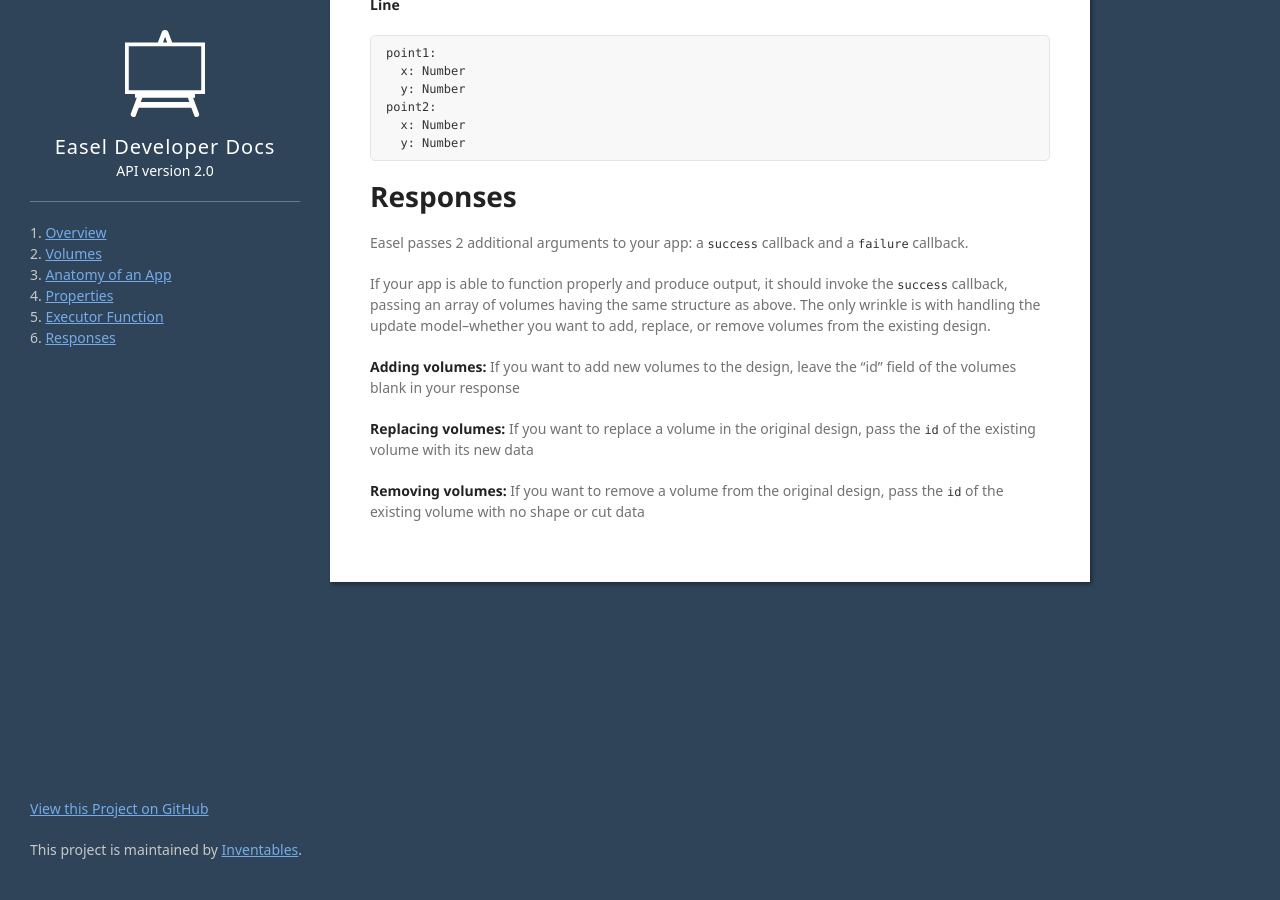
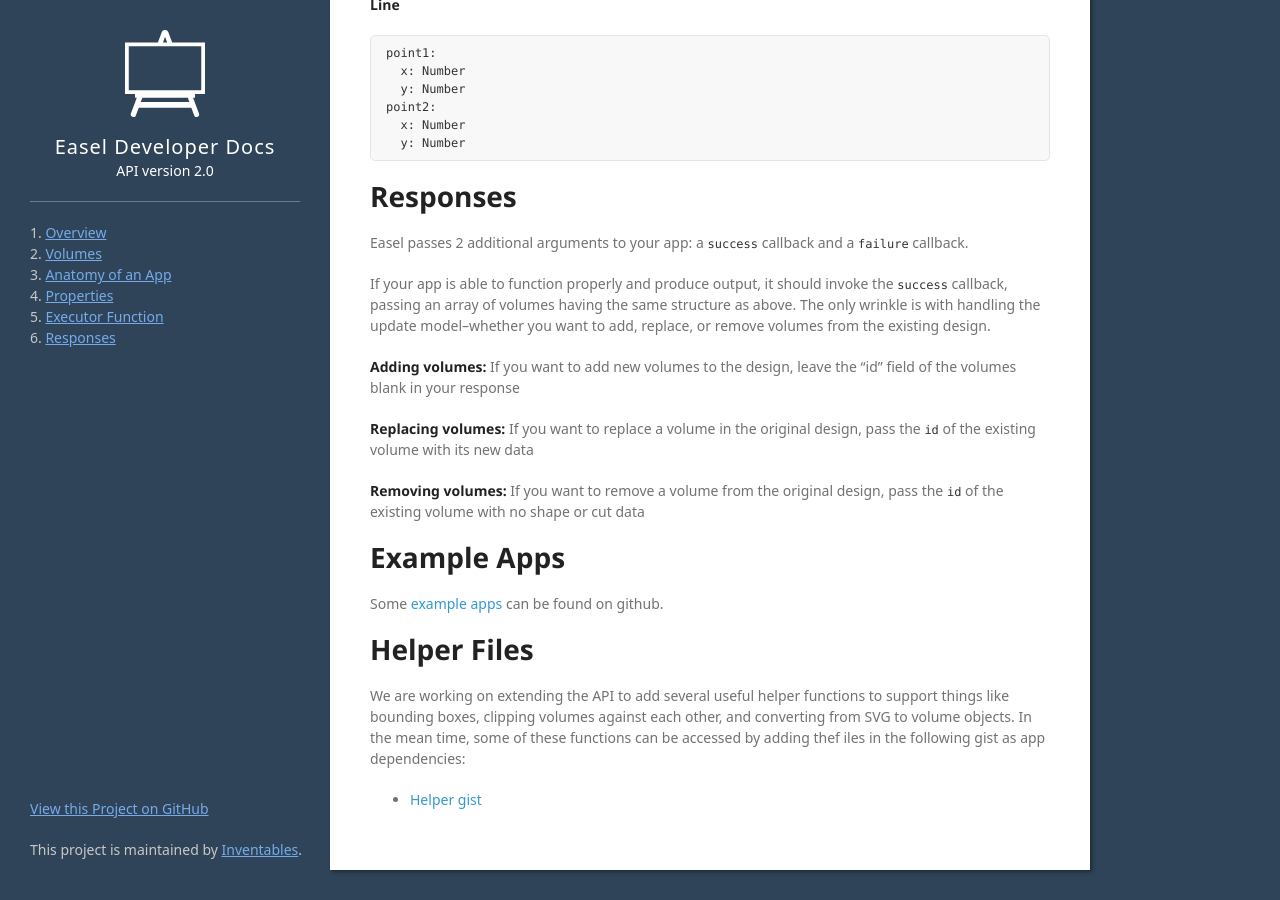
Before and after one commit to inventables/easel-dev, a Jekyll site: the page built from index.md, in a window 1280 px wide and 900 px high, scrolled down 4533 px. Built offline with Jekyll 4.4.1, drawn with Linux system fonts in a browser that asks for light colours; some web fonts are replaced.

Commit message:
Link to example apps and helper gist

```diff
--- a/index.md
+++ b/index.md
@@ -214,3 +214,13 @@ If your app is able to function properly and produce output, it should invoke th
 **Replacing volumes:** If you want to replace a volume in the original design, pass the `id` of the existing volume with its new data
 
 **Removing volumes:** If you want to remove a volume from the original design, pass the `id` of the existing volume with no shape or cut data
+
+# Example Apps
+
+Some [example apps](https://github.com/inventables/easel-example-apps) can be found on github.
+
+# Helper Files
+
+We are working on extending the API to add several useful helper functions to support things like bounding boxes, clipping volumes against each other, and converting from SVG to volume objects. In the mean time, some of these functions can be accessed by adding thef iles in the following gist as app dependencies:
+
+- [Helper gist](https://gist.github.com/nevernormal1/b69139572185d7a2ef2dd6d6a3ea1a23)
```
